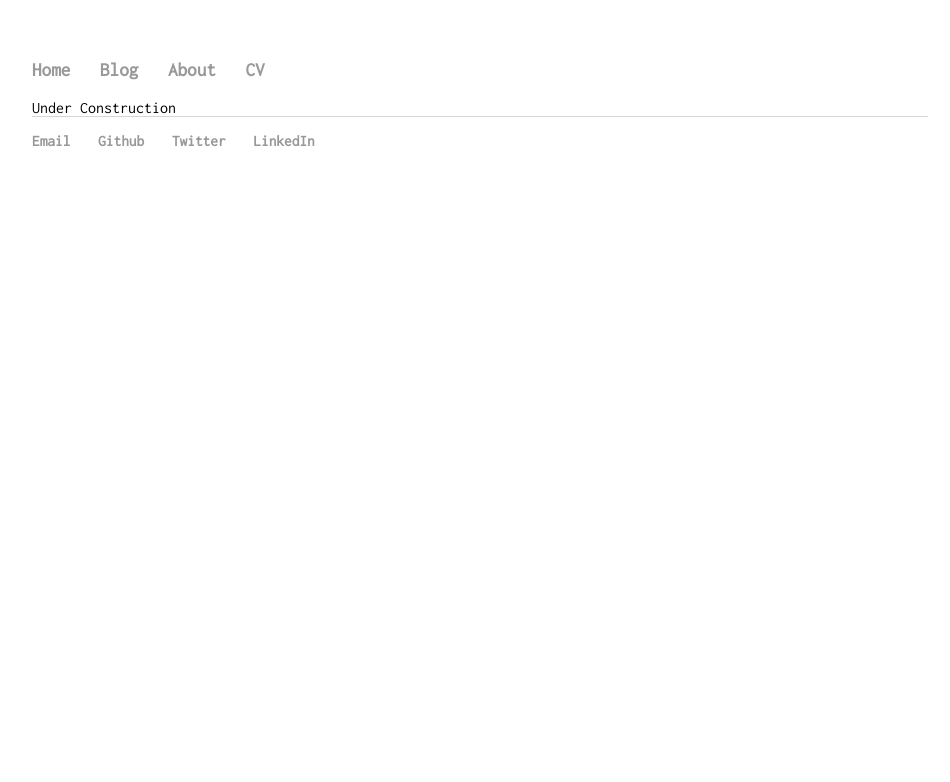
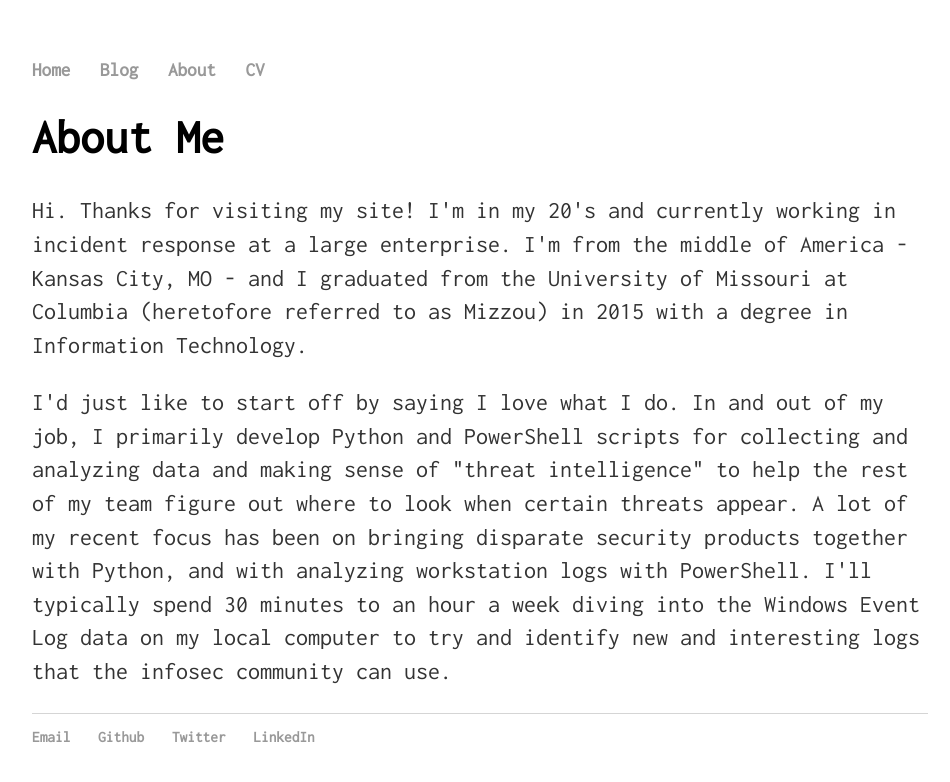
Before and after one commit to infosec-intern/infosec-intern.github.io, a Jekyll site: the page built from about.html, in a window 1280 px wide. Shown: the top 782 px of the page, without its empty margins (160-1110 px from the left). Built offline with Jekyll 4.4.1, drawn with Linux system fonts in a browser that asks for light colours.

Commit message:
filled out about.html a little more

```diff
--- a/about.html
+++ b/about.html
@@ -1,5 +1,18 @@
 ---
 layout: default
-title: About Me
+title: About
 ---
-Under Construction
+<h1>About Me</h1>
+<p>
+    Hi. Thanks for visiting my site! I'm in my 20's and currently working in incident response at a large enterprise.
+    I'm from the middle of America - Kansas City, MO - and I graduated from the University of Missouri at Columbia
+    (heretofore referred to as Mizzou) in 2015 with a degree in Information Technology.
+</p>
+<p>
+    I'd just like to start off by saying I love what I do.
+    In and out of my job, I primarily develop Python and PowerShell scripts for collecting and analyzing
+    data and making sense of "threat intelligence" to help the rest of my team figure out where to look when certain threats appear.
+    A lot of my recent focus has been on bringing disparate security products together with Python, and with analyzing workstation logs
+    with PowerShell. I'll typically spend 30 minutes to an hour a week diving into the Windows Event Log data on my local computer to try
+    and identify new and interesting logs that the infosec community can use.
+</p>
```
